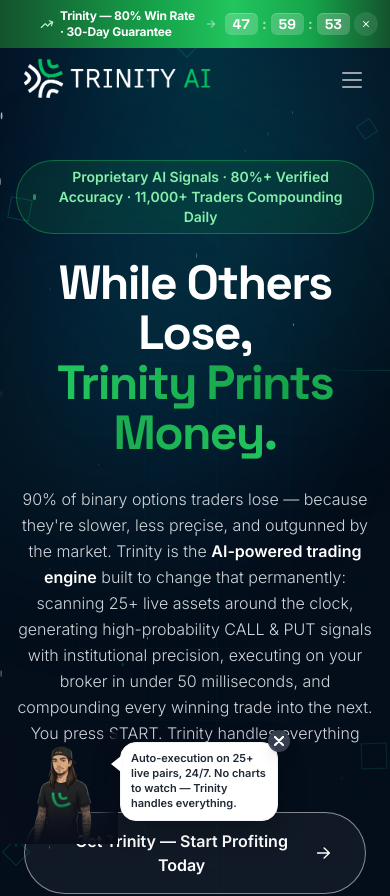
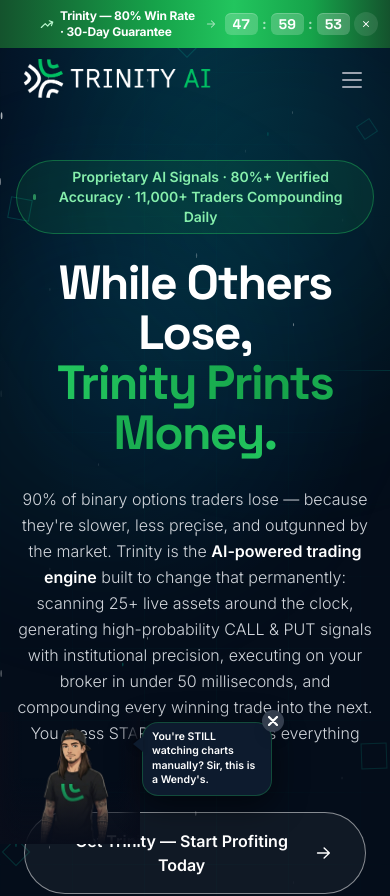
Before and after one commit to superautobinarytool/trinity-ai-website, a React (Vite) app: page / in a window 390 px wide. Shown: the top 896 px of the page. Built offline with nearby package versions, Linux system fonts and the light colour scheme.

Commit message:
feat: avatar meme dialogues, dark bubble theme, larger avatar, longer loop, mobile toast fix

```diff
--- a/src/components/AvatarCharacter.tsx
+++ b/src/components/AvatarCharacter.tsx
@@ -35,108 +35,108 @@
 const SCENES: Scene[] = [
   {
     image: "/avatar/narration-neutral.png",
-    dialogue: "Auto-execution on 25+ live pairs, 24/7. No charts to watch — Trinity handles everything.",
+    dialogue: "You're STILL watching charts manually? Sir, this is a Wendy's.",
   },
   {
     image: "/avatar/authority-arm-raised.png",
-    dialogue: "I've traded manually for years. Trinity made me more profitable in 3 days than 3 months alone.",
+    dialogue: "Let me get this straight — you have a chance to automate profits and you're... scrolling Instagram?",
   },
   {
     image: "/avatar/thinking-chin-rest.png",
-    dialogue: "80% win rate. $100/stake. 10 trades. That's $440 net profit — one session. Do the math.",
+    dialogue: "Bro is calculating his losses manually while Trinity runs the numbers in milliseconds. Respect, I guess.",
   },
   {
     image: "/avatar/energy-excited.png",
-    dialogue: "The AI hit 9 out of 10 signals this morning. Before my coffee was even done. ☕",
+    dialogue: "GUYS. 9/10 signals green this morning. I literally didn't touch a single button. NOT ONE. 🔥",
   },
   {
     image: "/avatar/reaction-shocked.png",
-    dialogue: "30-day money-back guarantee, zero questions asked. You're literally taking ZERO risk right now.",
+    dialogue: "WAIT. You haven't subscribed yet?! I genuinely thought that was a joke.",
   },
   {
     image: "/avatar/screen-pointing-chart.png",
-    dialogue: "It spotted the reversal 3 candles early and executed the trade before I moved my mouse.",
+    dialogue: "See this candle? Trinity called the reversal 3 candles early. You were still eating breakfast.",
   },
   {
     image: "/avatar/narration-presenting.png",
-    dialogue: "Risk-free for 30 days. If Trinity doesn't deliver, full refund. No catch — that's the offer.",
+    dialogue: "30-day money-back guarantee. Zero questions. You're basically stress-testing us for free. Go ahead.",
   },
   {
     image: "/avatar/authority-arms-crossed.png",
-    dialogue: "I use Trinity every day. $99/mo paid back in the first session alone. That's not hype — that's math.",
+    dialogue: "$99/mo. You spend more on coffee and Netflix. Neither of those compound.",
   },
   {
     image: "/avatar/energy-celebrating.png",
-    dialogue: "Someone in our Discord just posted +310% ROI this week. This happens almost every single week.",
+    dialogue: "+310% ROI in one week. Discord was on fire. This is just... a Tuesday for Pro users.",
   },
   {
     image: "/avatar/thinking-explains.png",
-    dialogue: "The compound engine auto-scales position size. Every winning trade funds the next even bigger one.",
+    dialogue: "The compound engine turns your wins into bigger wins. It's basic math. Painfully basic math.",
   },
   {
     image: "/avatar/screen-reading.png",
-    dialogue: "80%+ signal accuracy — verified across 3 months of live data. Consistent. Not cherry-picked.",
+    dialogue: "80%+ accuracy. 3 months of live data. Not backtested. Not cherry-picked. L-I-V-E.",
   },
   {
     image: "/avatar/narration-pointing-right.png",
-    dialogue: "Pro users run 60+ pairs with OTC coverage and 1.8× faster execution. The edge is very real.",
+    dialogue: "Pro users get 60+ pairs and 1.8× faster execution. You're on the free plan of life rn.",
   },
   {
     image: "/avatar/reaction-suspicious.png",
-    dialogue: "Still looking for the catch? 30-day full refund, no questions asked. That IS the whole offer.",
+    dialogue: "Still hunting for the catch? Bro. There isn't one. I checked. Twice. Looked under the couch too.",
   },
   {
     image: "/avatar/reaction-confused.png",
-    dialogue: "Trading manually against millisecond AI execution... in 2025? Why are you still doing this?",
+    dialogue: "Trading in 2026 without AI automation is like bringing a calculator to a NASA launch.",
   },
   {
     image: "/avatar/energy-motivation.png",
-    dialogue: "One plan. One click. Automated profit sessions. What are you actually waiting for?",
+    dialogue: "One click. Zero manual work. Automated profit sessions every day. What are you DOING?",
   },
   {
     image: "/avatar/narration-double-hand.png",
-    dialogue: "25+ live pairs, OTC markets open, Smart Compounding active — all from a single dashboard.",
+    dialogue: "25 pairs. OTC markets. Smart compounding. All on... one... dashboard. Just. One.",
   },
   {
     image: "/avatar/thinking-looking-up.png",
-    dialogue: "Think about what 6 more months without Trinity is actually costing you in missed profits.",
+    dialogue: "Imagine where you'd be right now if you'd started 3 months ago. Painful, isn't it.",
   },
   {
     image: "/avatar/reaction-facepalm.png",
-    dialogue: "Setting SL/TP manually while Trinity executes in microseconds... I genuinely can't watch.",
+    dialogue: "You're placing SL/TP manually while Trinity executes in microseconds? I physically cannot.",
   },
   {
     image: "/avatar/screen-looking.png",
-    dialogue: "Every trade logged, timestamped, and tracked. The real-time dashboard never lies.",
+    dialogue: "Every trade. Every timestamp. Every profit. Right there on the dash. No Excel sheet. No crying.",
   },
   {
     image: "/avatar/authority-serious.png",
-    dialogue: "Every session someone else automates, the performance gap between you and them widens.",
+    dialogue: "Every hour you wait is an hour someone else is running sessions. The gap is widening. Right now.",
   },
   {
     image: "/avatar/narration-one-hand.png",
-    dialogue: "Compounding makes this self-funding fast. The first winning session covers the subscription.",
+    dialogue: "First winning session covers the subscription. Usually day one. I'm not doing math — that's just what happens.",
   },
   {
     image: "/avatar/narration-pointing-left.png",
-    dialogue: "$99/mo Starter plan. Average session return well above that. It pays for itself in hours.",
+    dialogue: "$99/mo. Same price as two DoorDash orders. One of those compounds. One of those doesn't.",
   },
   {
     image: "/avatar/reaction-laughing.png",
-    dialogue: "The algo called a reversal while I was making lunch. Came back to a banked profit. Love this.",
+    dialogue: "Trinity called a move while I was on the phone with my mom. Came back to a banked trade. LMAO.",
   },
   {
     image: "/avatar/screen-writing.png",
-    dialogue: "Month 1 compound growth: 23%. Month 2: 31%. Month 3: 44%. The curve only goes one direction.",
+    dialogue: "Month 1: +23%. Month 2: +31%. Month 3: +44%. Compound math is genuinely unfair.",
   },
   {
     image: "/avatar/thinking.png",
-    dialogue: "$99/mo. $440 typical session profit. ROI clears before day two. Starter plan. Go.",
+    dialogue: "You've been on this page for a while now. Just saying. The subscribe button is right there. 👆",
   },
 ];
 
 const SHOW_DELAY_MS    = 4000;  // initial appearance delay
-const CYCLE_MS         = 9500;  // time between pose/dialogue cycles
+const CYCLE_MS         = 13000; // time between pose/dialogue cycles
 const TYPING_MS        = 950;   // how long the typing dots show before dialogue
 
 // Site background colour — used for the gradient overlays that blend
@@ -213,7 +213,7 @@
           animate={{ y: 0 }}
           exit={{ y: "110%" }}
           transition={{ type: "spring", damping: 26, stiffness: 170, mass: 1.1 }}
-          className="fixed bottom-0 left-0 z-[9998] flex items-end"
+          className="fixed bottom-0 left-0 z-[49] flex items-end"
           style={{ userSelect: "none" }}
           aria-hidden="true"
         >
@@ -227,8 +227,8 @@
           <div
             className="relative flex-shrink-0 overflow-hidden"
             style={{
-              width:  "clamp(118px, 13.5vw, 188px)",
-              height: "clamp(112px, 12.5vw, 178px)",
+              width:  "clamp(140px, 16vw, 215px)",
+              height: "clamp(132px, 15vw, 202px)",
             }}
           >
             {/* Pose crossfade */}
@@ -334,22 +334,24 @@
                       height: 0,
                       borderTop:    "8px solid transparent",
                       borderBottom: "8px solid transparent",
-                      borderRight:  "10px solid white",
-                      filter: "drop-shadow(-2px 0 3px rgba(0,0,0,0.08))",
+                      borderRight:  "10px solid #0d1b2e",
+                      filter: "drop-shadow(-2px 0 3px rgba(0,0,0,0.4))",
                     }}
                   />
 
                   {/* Bubble card */}
                   <div
                     className="
-                      bg-white rounded-2xl
-                      shadow-[0_6px_28px_rgba(0,0,0,0.26)]
-                      border border-gray-100
+                      rounded-2xl
+                      shadow-[0_8px_32px_rgba(0,0,0,0.55)]
+                      border
                     "
                     style={{
-                      padding:  "clamp(8px, 1.1vw, 12px) clamp(10px, 1.4vw, 16px)",
-                      maxWidth: "clamp(158px, 19vw, 220px)",
-                      minWidth: "138px",
+                      background: "#0d1b2e",
+                      borderColor: "rgba(34,197,94,0.28)",
+                      padding:  "clamp(7px, 0.9vw, 10px) clamp(9px, 1.2vw, 14px)",
+                      maxWidth: "clamp(130px, 15vw, 185px)",
+                      minWidth: "120px",
                     }}
                   >
                     {isTyping ? (
@@ -358,7 +360,7 @@
                         {[0, 1, 2].map(i => (
                           <motion.span
                             key={i}
-                            className="block rounded-full bg-gray-400"
+                            className="block rounded-full bg-green-400"
                             style={{ width: 7, height: 7 }}
                             animate={{
                               y:       [0, -5, 0],
@@ -376,8 +378,8 @@
                     ) : (
                       /* ── Dialogue text ───────────────────────────────── */
                       <p
-                        className="text-gray-800 font-semibold leading-snug"
-                        style={{ fontSize: "clamp(11px, 1.15vw, 13px)" }}
+                        className="text-white font-semibold leading-snug"
+                        style={{ fontSize: "clamp(10.5px, 1.05vw, 12.5px)" }}
                       >
                         {scene.dialogue}
                       </p>
--- a/src/components/ui/SocialProofToast.tsx
+++ b/src/components/ui/SocialProofToast.tsx
@@ -189,7 +189,7 @@
     <div
       aria-live="polite"
       aria-atomic="true"
-      className="fixed bottom-6 left-4 right-4 sm:left-auto sm:right-6 sm:w-80 z-50 pointer-events-none select-none"
+      className="fixed bottom-[100px] left-4 right-4 sm:bottom-6 sm:left-auto sm:right-6 sm:w-80 z-50 pointer-events-none select-none"
     >
       <AnimatePresence>
         {active && (
```
